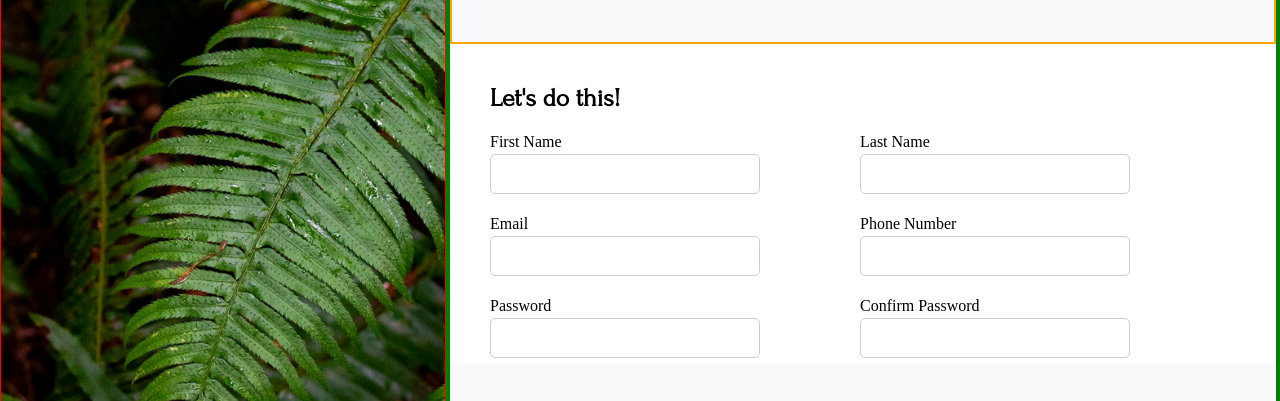
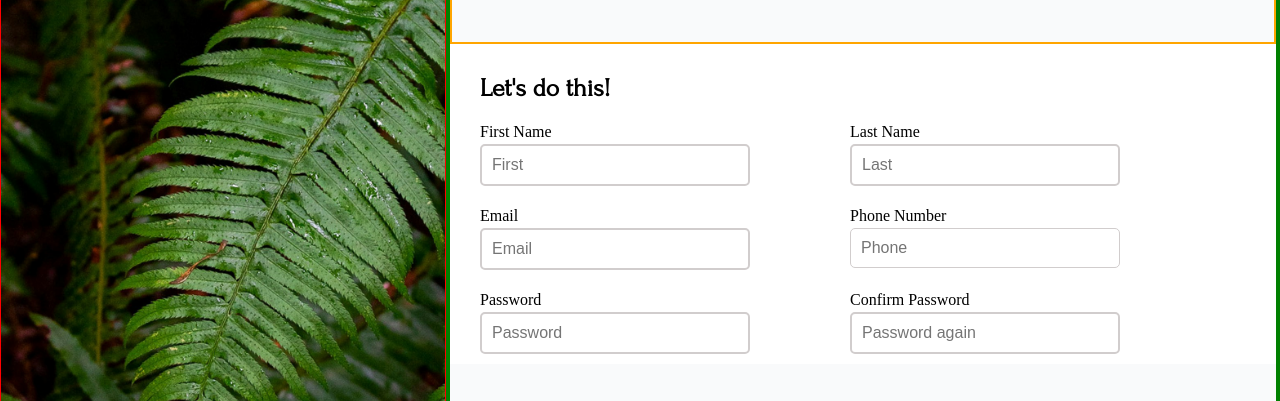
Before and after one commit to zakingslayerv22/odin-signup-form, a plain HTML site: page index.html in a window 1280 px wide. Shown: the part 374-775 px from the top of the page. Drawn offline with Linux system fonts and the light colour scheme.

Commit message:
Start styling for form validation
Give the inputs placeholders in the HTML
so as to be able to use the `:placeholder-shown`
pseudo-class.

Style it to achieve the following:

●   When inputs are invalid,
    they have a red-border and a transparent
    background.

●   If input is invalid, there will
    be a red border and a transparent red background
    so that even when the field loses focus and is
    invalid, it still keeps the transparent red
    background.

●   If the input is invalid and it has focus,
    it keeps its red border and takes a
    transparent background-color. This is for
    when a user starts typing, leaves the field
    invalid (it loses focus and takes the
    transparent red background) and later starts
    typing again (gains focus so the transparent
    red background has to go)

●   If placeholder is shown, let the inputs
    keep the input color defined in line 109
    (style.css) and have a transparent background.

●   Keep styles for `:placeholder-shown` at the
    bottom of the list because of cascading rules
    if it is above, all styles for the :invalid
    will be applied after it and the user will be
    greeted to red backgrounds(transparent) and
    borders on page load. This also makes it possible
    that ifa field gains focus and nothing has been
    typed, it takes a red border and when it loses
    focus the border goes back to the color defined
    on line 109 (style.css)

Pretty long commit message. You have to understand.

```diff
--- a/index.html
+++ b/index.html
@@ -33,33 +33,33 @@
 
                             <div class="fname">
                                 <label for="first-name">First Name</label>
-                                <input type="text" id="first-name" name="first-name" required>
+                                <input type="text" id="first-name" name="first-name" placeholder="First" required>
                             </div>
                             <div class="lname">
                                 <label for="last-name">Last Name</label>
-                                <input type="text" id="last-name" name="last-name" required>
+                                <input type="text" id="last-name" name="last-name" placeholder="Last"required>
                             </div>
                         </div>
 
                         <div class="contact-details">
                             <div class="email">
                                 <label for="email">Email</label>
-                                <input type="email" id="email" name="email" required>
+                                <input type="email" id="email" name="email" placeholder="Email" required>
                             </div>
                             <div class="phone-number">
                                 <label for="phone">Phone Number</label>
-                                <input type="tel" id="phone" name="phone-number" inputmode="numeric" required>
+                                <input type="tel" id="phone" name="phone-number" placeholder="Phone" inputmode="numeric">
                             </div>
                         </div>
 
                         <div class="passwords">
                             <div class="password-1">
                                 <label for="password-1">Password</label>
-                                <input type="password" id="password-1" name="password" required>
+                                <input type="password" id="password-1" name="password" placeholder="Password" required>
                             </div>
                             <div class="password-2">
                                 <label for="confirm-password">Confirm Password</label>
-                                <input type="password" id="confirm-password" name="confirm-password" required>
+                                <input type="password" id="confirm-password" name="confirm-password" placeholder="Password again" required>
                             </div>
                         </div>
 
--- a/style.css
+++ b/style.css
@@ -25,7 +25,8 @@ body {
 input {
     /* max-width: 100%; */
     font-size: 100%;
-    /* border: 0; */
+    outline: none;
+    appearance: none;
 }
 
 #container {
@@ -88,7 +89,7 @@ h3 + h3 {
 }
 
 form {
-    padding: 40px;
+    padding: 30px;
     height: 320px;
 }
 
@@ -125,3 +126,29 @@ button {
     margin: 2.5rem 0 1.5rem 0;
     border-radius: 5px;
 }
+
+
+input:focus:required {
+    border: 2px solid red;
+    background-color: transparent;
+}
+
+input:invalid {
+    border: 2px solid red;
+    background-color: rgb(185 35 38 / 0.25);
+}
+
+input:focus:invalid {
+    border: 2px solid red;
+    background-color: transparent
+}
+
+input:focus {
+    border: 2px solid green;
+    background-color: transparent;
+}
+
+input:placeholder-shown {
+    background-color: transparent;
+    border-color: rgb(209, 205, 205);
+}
```
